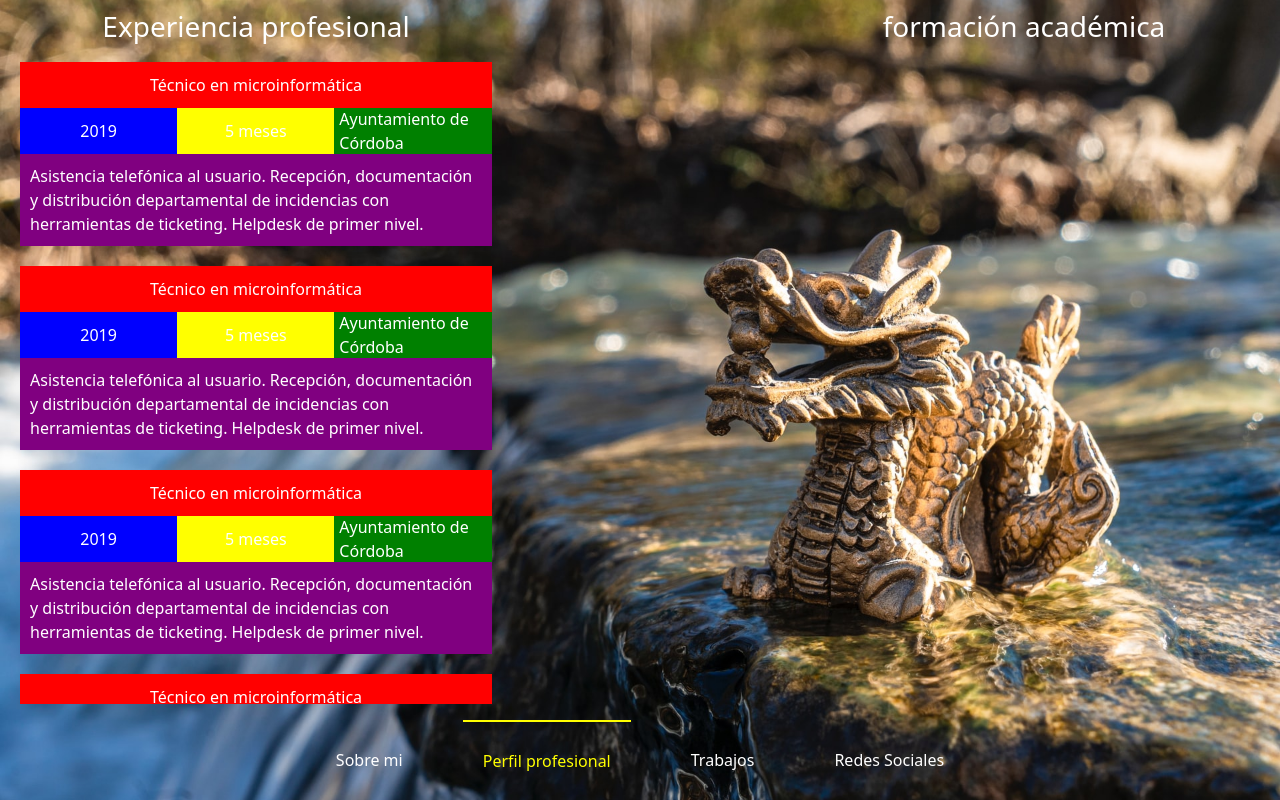
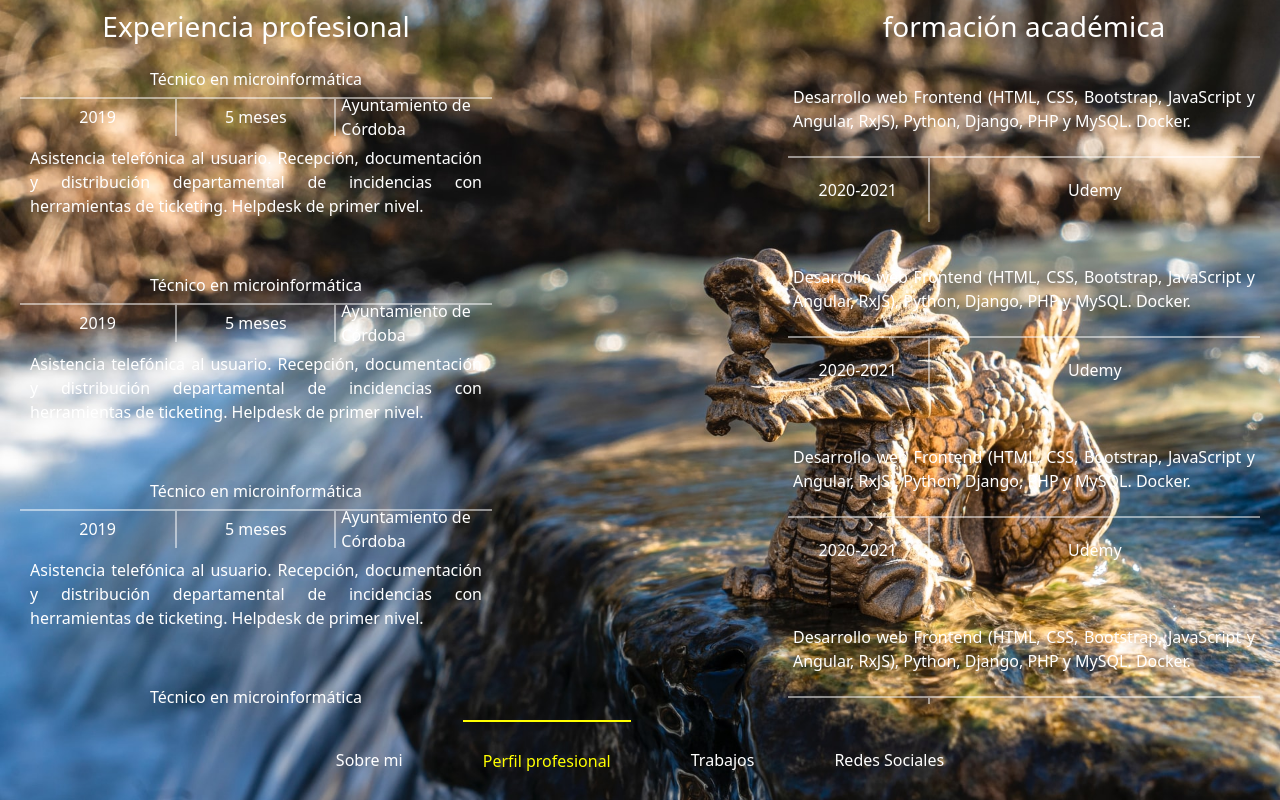
Before and after one commit to cmfraile/Portfolio2, an Angular app: page /perfil in a window 1280 px wide. Built offline with nearby package versions, Linux system fonts and the light colour scheme.

Commit message:
completado mas o menos la parte de perfil

```diff
--- a/src/app/componentes/perfil/perfil.component.html
+++ b/src/app/componentes/perfil/perfil.component.html
@@ -40,5 +40,41 @@
     <div class="col vacio"></div>
     <div class="col contenido formacion">
         <h3>formación académica</h3>
+        <div class="tarjetafor">
+            <div class="formacion">Desarrollo web Frontend (HTML, CSS, Bootstrap, JavaScript y Angular, RxJS), Python, Django, PHP y MySQL. Docker.</div>
+            <div class="periodo">2020-2021</div>
+            <div class="lugar">Udemy</div>
+        </div>
+        <div class="tarjetafor">
+            <div class="formacion">Desarrollo web Frontend (HTML, CSS, Bootstrap, JavaScript y Angular, RxJS), Python, Django, PHP y MySQL. Docker.</div>
+            <div class="periodo">2020-2021</div>
+            <div class="lugar">Udemy</div>
+        </div>
+        <div class="tarjetafor">
+            <div class="formacion">Desarrollo web Frontend (HTML, CSS, Bootstrap, JavaScript y Angular, RxJS), Python, Django, PHP y MySQL. Docker.</div>
+            <div class="periodo">2020-2021</div>
+            <div class="lugar">Udemy</div>
+        </div>
+        <div class="tarjetafor">
+            <div class="formacion">Desarrollo web Frontend (HTML, CSS, Bootstrap, JavaScript y Angular, RxJS), Python, Django, PHP y MySQL. Docker.</div>
+            <div class="periodo">2020-2021</div>
+            <div class="lugar">Udemy</div>
+        </div>
+        <div class="tarjetafor">
+            <div class="formacion">Desarrollo web Frontend (HTML, CSS, Bootstrap, JavaScript y Angular, RxJS), Python, Django, PHP y MySQL. Docker.</div>
+            <div class="periodo">2020-2021</div>
+            <div class="lugar">Udemy</div>
+        </div>
+        <h3>Datos de interes</h3>
+        <div class="tarjetainteres">
+            <div class="dato">Bonificado con bono empleo joven</div>
+            <div class="dato">Especial interés en teletrabajar</div>
+            <div class="dato">Inglés B1 no certificado</div>
+            <div class="dato">Inscrito en el sistema nacional de garantía juvenil</div>
+            <div class="dato">Bonificado con bono empleo joven</div>
+            <div class="dato">Especial interés en teletrabajar</div>
+            <div class="dato">Inglés B1 no certificado</div>
+            <div class="dato">Inscrito en el sistema nacional de garantía juvenil</div>
+        </div>
     </div>
 </div>
--- a/src/app/componentes/perfil/perfil.component.sass
+++ b/src/app/componentes/perfil/perfil.component.sass
@@ -1,3 +1,13 @@
+$transborde : 2px solid rgba(255,255,255,0.5)
+
+.tarjetafor,.tarjetaxp
+    display: flex
+    flex-direction: row
+    flex-wrap: wrap
+    min-width: 100%
+    min-height: 20vh
+    max-height: 400px
+    margin: 10px 0px
 .col,.perfilc
     margin: 0px
     padding: 0px
@@ -15,16 +25,9 @@
     .vacio
         min-width: 20%
     .tarjetaxp
-        display: flex
-        flex-direction: row
-        flex-wrap: wrap
-        min-width: 100%
-        min-height: 20vh
-        max-height: 400px
-        margin: 10px 0px
         .puesto,.ano,.duracion,.lugar
-            min-height: 25%
-            max-height: 25%
+            min-height: 20%
+            max-height: 20%
             padding: 5px
             display: flex
             justify-content: center
@@ -33,16 +36,47 @@
             max-width: 33.3%
             min-width: 33.3%
         .puesto
-            background-color: red
+            border-bottom: $transborde
             min-width: 100%
         .ano
-            background-color: blue
-        .duracion
-            background-color: yellow
+            border-right: $transborde
         .lugar
-            background-color: green
+            border-left: $transborde
         .descripcion
-            background-color: purple
             min-width: 100%
-            min-height: 50%
+            min-height: 60%
             padding: 10px
+            text-align: justify
+    .tarjetafor
+        .periodo,.lugar,.formacion
+            display: flex
+            justify-content: center
+            align-items: center
+        .periodo,.lugar
+            min-height: 40%
+            min-height: 40%
+        .formacion
+            min-width: 100%
+            min-height: 60%
+            padding: 5px
+            text-align: justify
+            border-bottom: $transborde
+        .periodo
+            min-width: 30%
+            border-right: $transborde
+        .lugar
+            min-width: 70%
+    .tarjetainteres
+        min-width: 100%
+        display: flex
+        flex-direction: row
+        flex-wrap: wrap
+        align-items: center
+        justify-content: center
+        .dato
+            min-width: 40%
+            max-width: 50px
+            border-bottom: 2px solid white
+            border-right: 2px solid white
+            margin: 10px
+            padding: 10px
```
